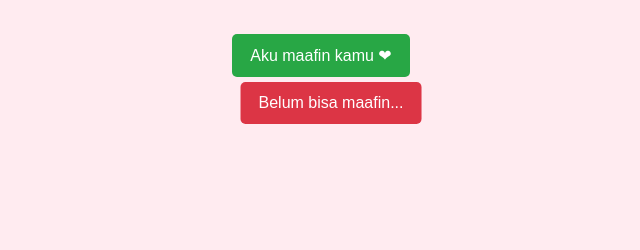
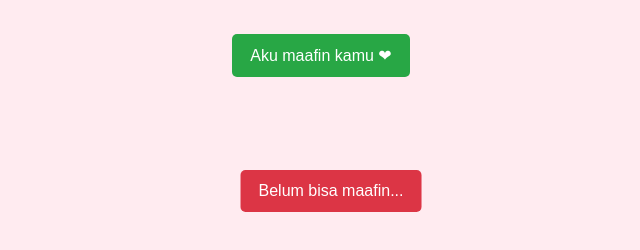
Before and after one commit to Fanadillah/visitor-notif-app, a plain HTML site: page hallo5.html in a window 1280 px wide. Shown: the part 560-810 px from the top of the page, without its empty margins (319-959 px from the left). Drawn offline with Linux system fonts and the light colour scheme.

Commit message:
update fitur

```diff
--- a/hallo5.html
+++ b/hallo5.html
@@ -52,7 +52,7 @@ button {
     color: white;
     position: absolute;
     left: 50%;
-    top: 79%;
+    top: 90%;
     transform: translateX(-50%);
 }
 .emoji{
```
